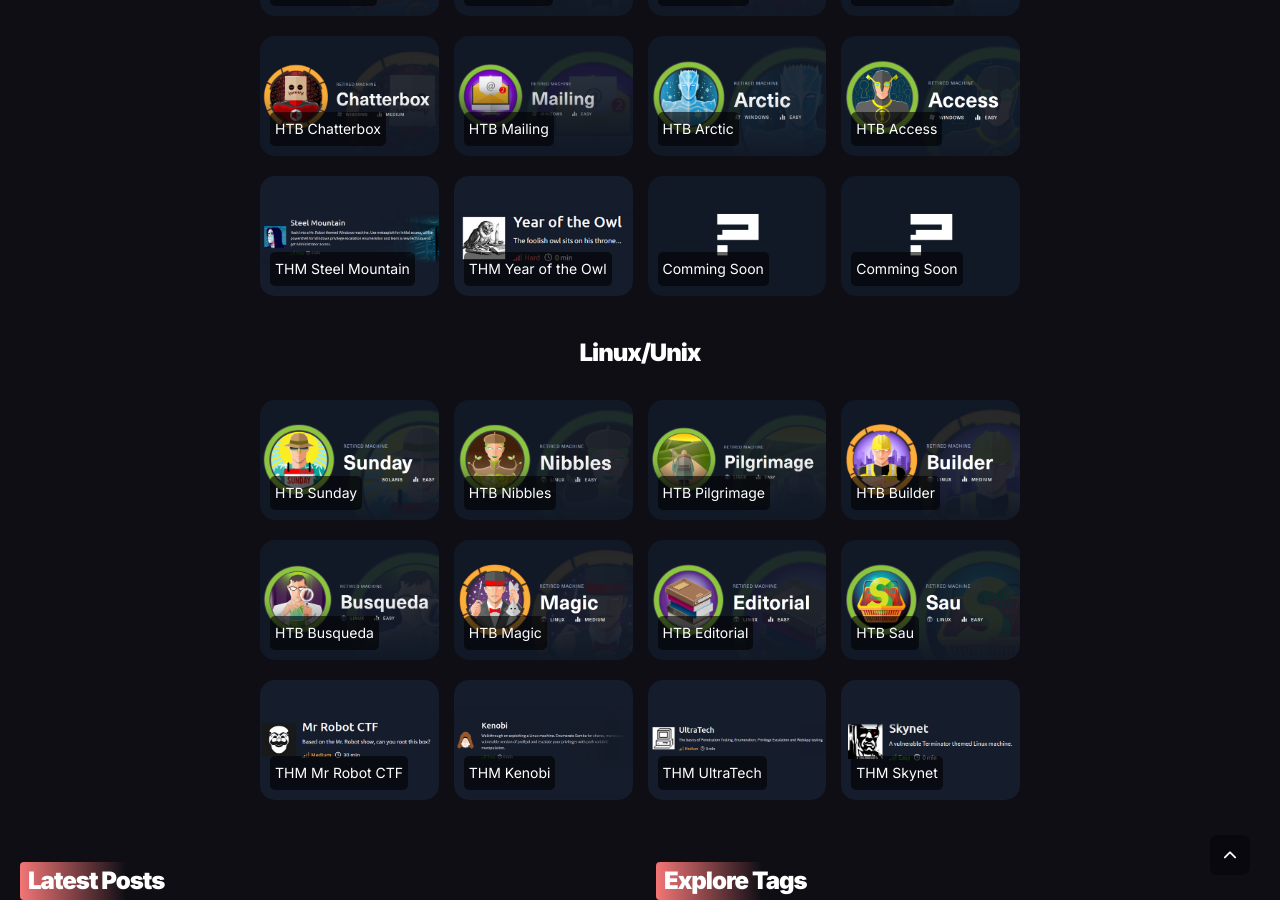
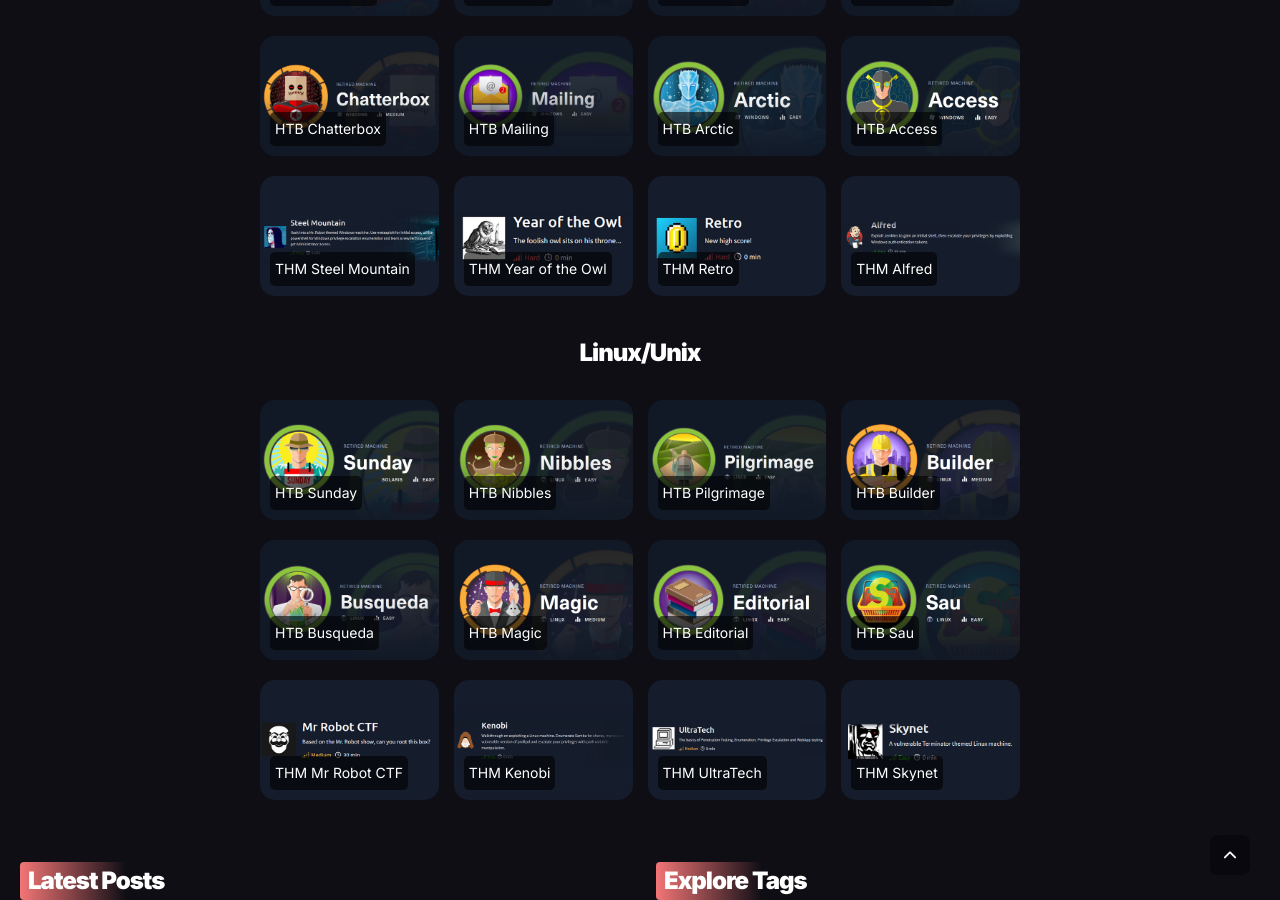
Before and after one commit to Vorkharium/vorkharium.github.io, a Jekyll site: the page built from _pages/write-ups.md, in a window 1280 px wide and 900 px high, scrolled down 1235 px. Built offline with Jekyll 4.4.1, drawn with Linux system fonts in a browser that asks for light colours.

Commit message:
Update write-ups.md

```diff
--- a/_pages/write-ups.md
+++ b/_pages/write-ups.md
@@ -245,25 +245,25 @@
     </div>
 
     <div style="position: relative; display: inline-block;">
-        <a href="/">
-            <img src="/images/surprise.png" alt="Comming Soon"
+        <a href="/THM-Retro-Write-up">
+            <img src="/images/thm_retro.png" alt="THM Retro"
                  style="width: 200px; height: 120px; border-radius: 15px; object-fit: cover;">
             <div style="position: absolute; bottom: 10px; left: 10px; color: white;
                         background-color: rgba(0, 0, 0, 0.6); padding: 5px;
                         border-radius: 5px; font-size: 14px;">
-                Comming Soon
+                THM Retro
             </div>
         </a>
     </div>
 
     <div style="position: relative; display: inline-block;">
-        <a href="/">
-            <img src="/images/surprise.png" alt="Comming Soon"
+        <a href="/THM-Alfred-Write-up">
+            <img src="/images/thm_alfred.png" alt="THM Alfred"
                  style="width: 200px; height: 120px; border-radius: 15px; object-fit: cover;">
             <div style="position: absolute; bottom: 10px; left: 10px; color: white;
                         background-color: rgba(0, 0, 0, 0.6); padding: 5px;
                         border-radius: 5px; font-size: 14px;">
-                Comming Soon
+                THM Alfred
             </div>
         </a>
     </div>
```
